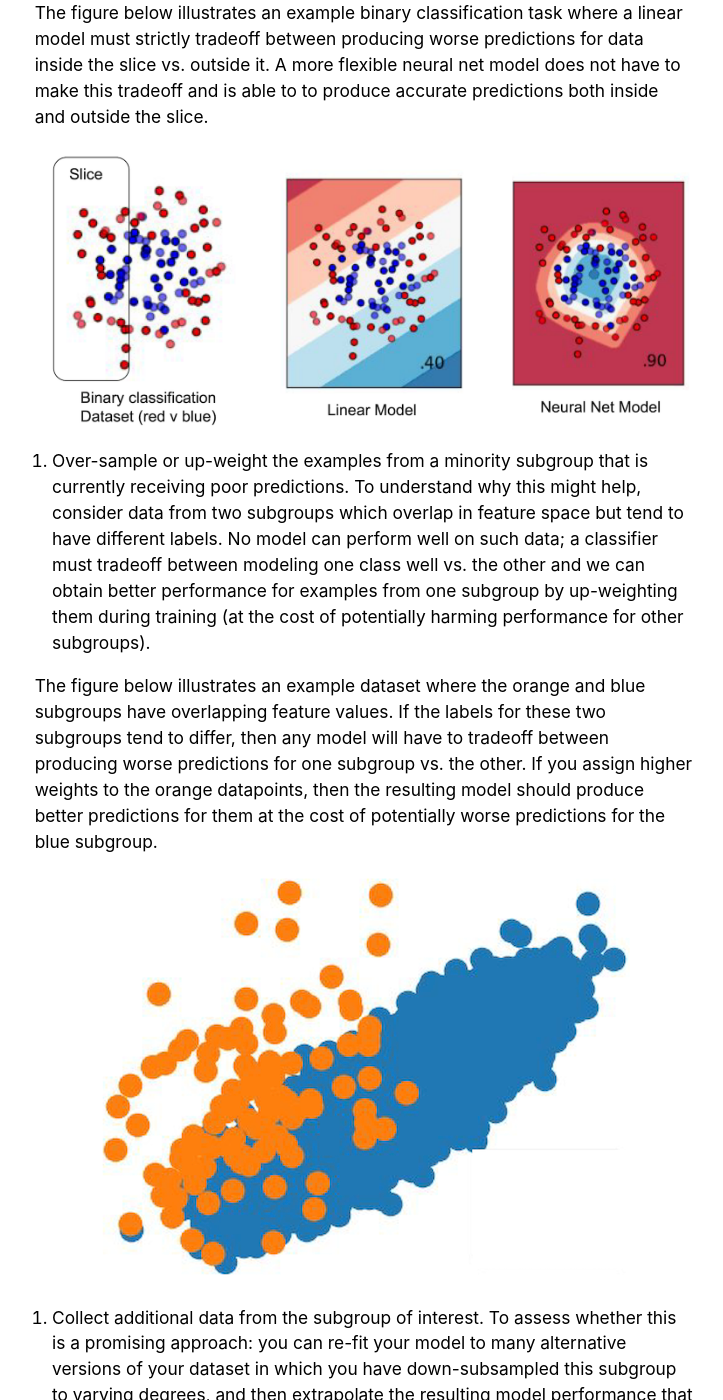
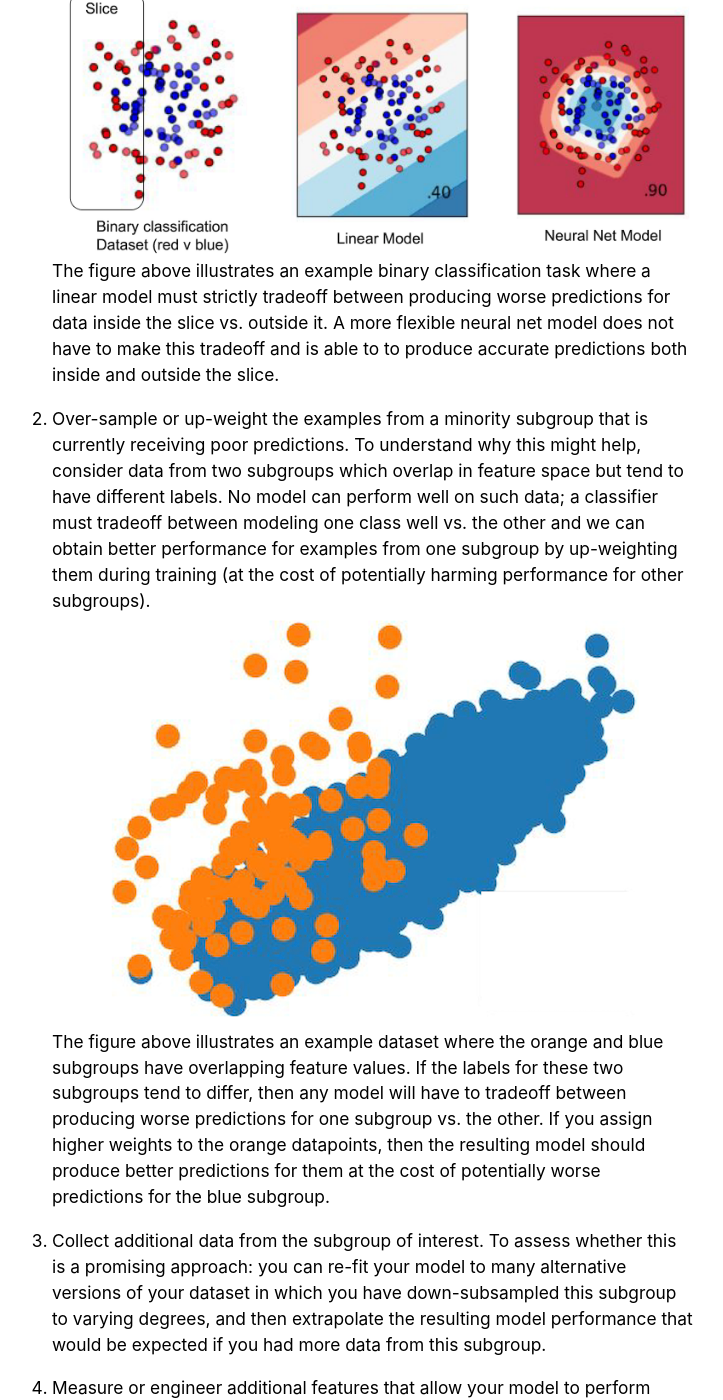
Before and after one commit to dcai-course/dcai-course, a Jekyll site: the page built from _lectures/data-centric-evaluation.md, in a window 1280 px wide and 1400 px high, scrolled down 3805 px. Shown: the whole window, without its empty margins (276-999 px from the left). Built offline with Jekyll 4.4.1, drawn with Linux system fonts in a browser that asks for light colours.

Commit message:
reorder text vs figure

```diff
--- a/_lectures/data-centric-evaluation.md
+++ b/_lectures/data-centric-evaluation.md
@@ -94,17 +94,12 @@ Even when it is explicitly omitted, slice information can be correlated with oth
 Here are ways to improve model performance for a particular slice [[CJS18]](#CJS18):
 
 1. Try a more flexible ML model that has higher fitting capacity (e.g. neural network with more parameters). To understand why this might help, consider a linear model fit to  data from two subgroups that do not overlap in the feature space. If the underlying relationship between features and labels is nonlinear, this low-capacity model must tradeoff accuracy in one subgroup against the other subgroup, even though a nonlinear model could fit both groups just fine. One variant of this is to train a separate model on just the subgroup where our original model underperforms and then ensemble the two models [[KGZ19]](#KGZ19).
-
-The figure below illustrates an example binary classification task where a linear model must strictly tradeoff between producing worse predictions for data inside the slice vs. outside it. A more flexible neural net model does not have to make this tradeoff and is able to to produce accurate predictions both inside and outside the slice.
-
 ![More flexible ML model](/static/assets/moreflexiblemodel.png)
-
+The figure above illustrates an example binary classification task where a linear model must strictly tradeoff between producing worse predictions for data inside the slice vs. outside it. A more flexible neural net model does not have to make this tradeoff and is able to to produce accurate predictions both inside and outside the slice.
 
 2.  Over-sample or up-weight the examples from a minority subgroup that is currently receiving poor predictions. To understand why this might help, consider data from two subgroups which overlap in feature space but tend to have different labels. No model can perform well on such data; a classifier must tradeoff between modeling one class well vs. the other and we can obtain better performance for examples from one subgroup by up-weighting them during training (at the cost of potentially harming performance for other subgroups).
-
-The figure below illustrates an example dataset where the orange and blue subgroups have overlapping feature values. If the labels for these two subgroups tend to differ, then any model will have to tradeoff between producing worse predictions for one subgroup vs. the other. If you assign higher weights to the orange datapoints, then the resulting model should produce better predictions for them at the cost of potentially worse predictions for the blue subgroup.
-
 ![Subgroups that overlap in feature space](/static/assets/overlappinggroups.png)
+The figure above illustrates an example dataset where the orange and blue subgroups have overlapping feature values. If the labels for these two subgroups tend to differ, then any model will have to tradeoff between producing worse predictions for one subgroup vs. the other. If you assign higher weights to the orange datapoints, then the resulting model should produce better predictions for them at the cost of potentially worse predictions for the blue subgroup.
 
 3. Collect additional data from the subgroup of interest. To assess whether this is a promising approach: you can re-fit your model to many alternative versions of your dataset in which you have down-subsampled this subgroup to varying degrees, and then extrapolate the resulting model performance that would be expected if you had more data from this subgroup.
 
```
